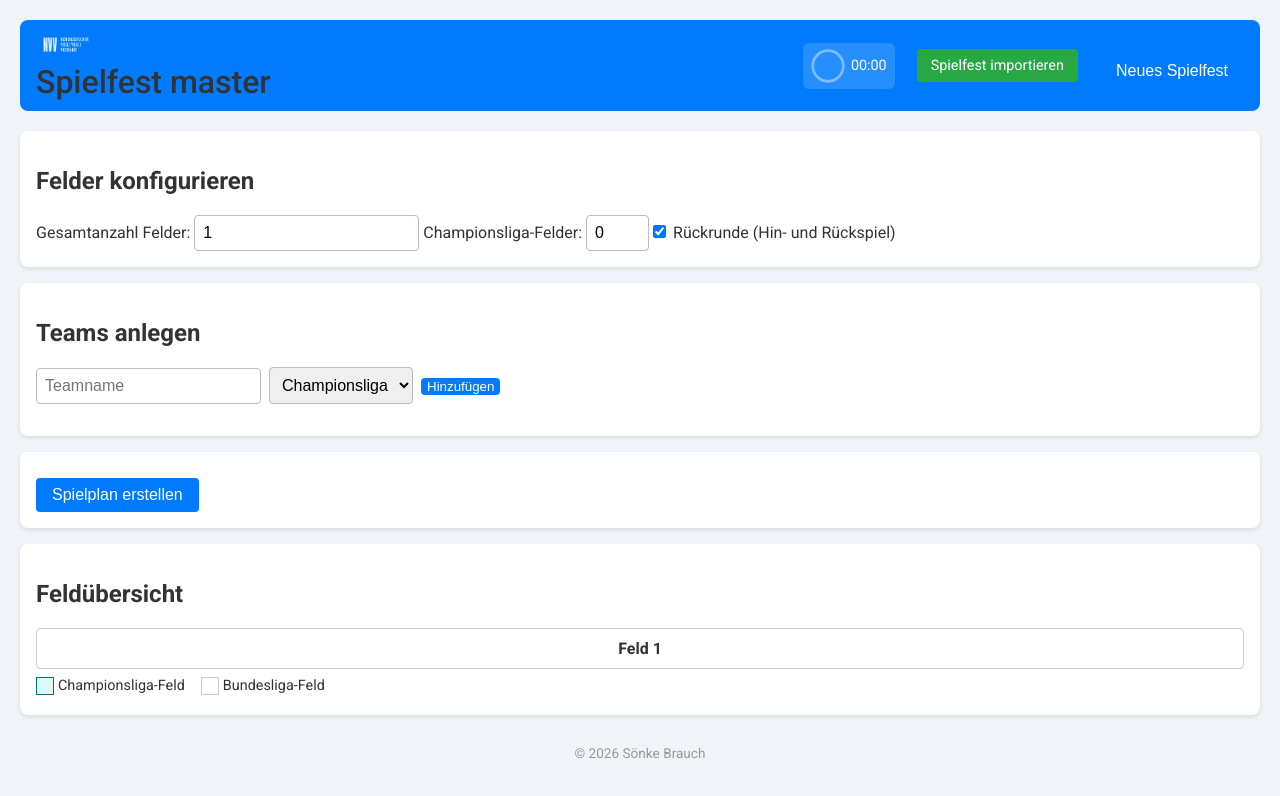
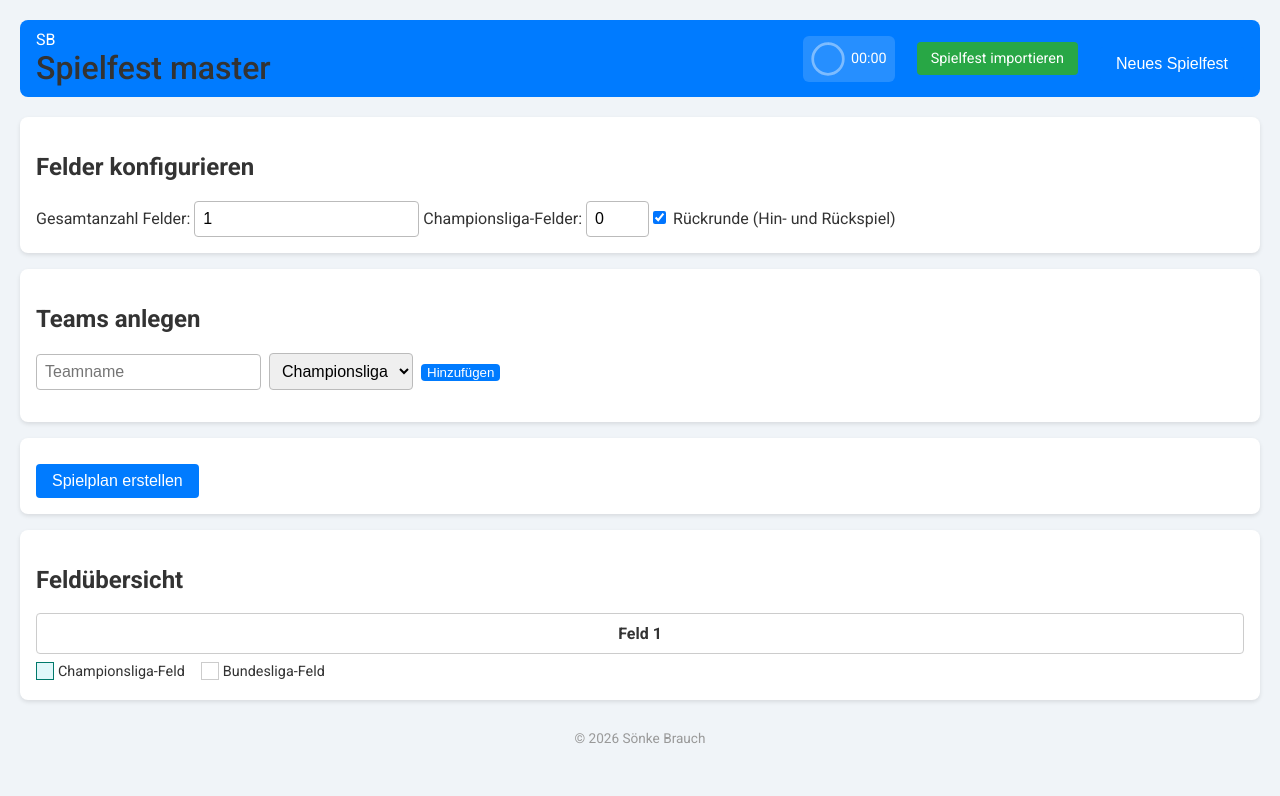
Before and after one commit to sonkeee/U12-Spielfest-master, a plain HTML site: page index.html in a window 1280 px wide. Drawn offline with nearby package versions, Linux system fonts and the light colour scheme.

Commit message:
Update index.html

```diff
--- a/index.html
+++ b/index.html
@@ -14,7 +14,7 @@
 <div id="app">
     <header class="app-header">
         <div class="header-left">
-            <img src="img/logo.png" alt="Spielfest Logo" class="logo">
+            <a class="logo">SB</a>
             <h1>Spielfest master</h1>
         </div>
         <div class="header-right">
```
